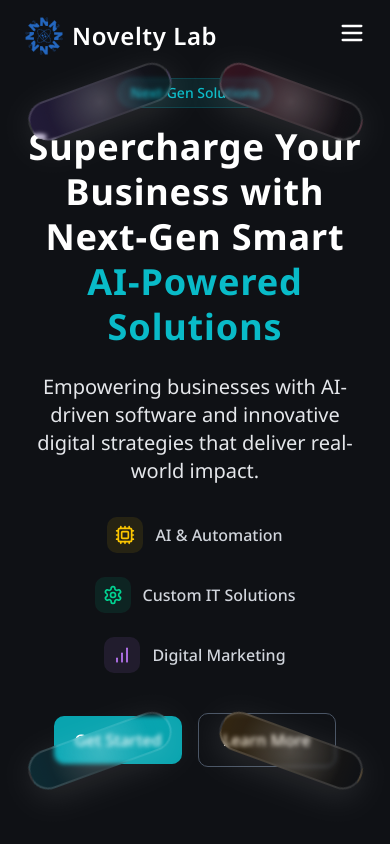
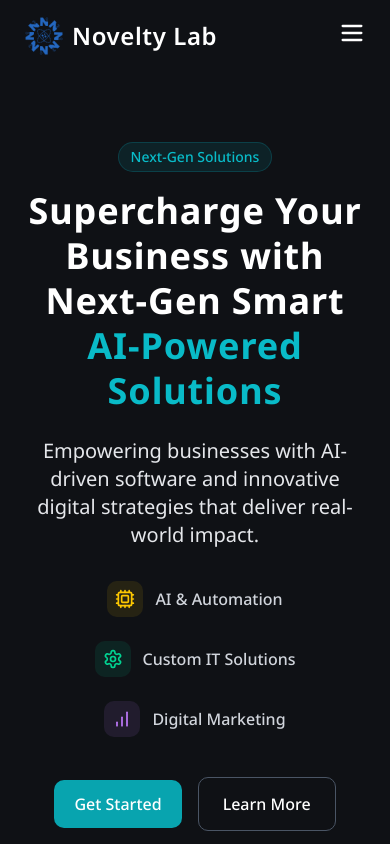
Before and after one commit to rupeshbug/novelty_lab_website, a Next.js app: page / in a window 390 px wide. Shown: the top 844 px of the page. Built offline with nearby package versions, Linux system fonts and the light colour scheme.

Commit message:
minor changes

```diff
--- a/src/app/components/HeroSection.tsx
+++ b/src/app/components/HeroSection.tsx
@@ -4,7 +4,7 @@ import { Spotlight } from "@/components/ui/spotlight";
 
 export default function Hero() {
   return (
-    <section className="relative min-h-screen flex items-center px-6 md:px-20 lg:px-40 overflow-hidden bg-[#0f1115]">
+    <section className="relative min-h-screen flex items-center mt-16 md:mt-0 px-6 py-12 md:px-20 lg:px-40 lg:py-16 overflow-hidden bg-[#0f1115]">
       <Spotlight className="z-50" size={100} />
       {/* Background Layer */}
 
--- a/src/components/ui/AnimatedBackground.tsx
+++ b/src/components/ui/AnimatedBackground.tsx
@@ -79,7 +79,7 @@ export function AnimatedBackground({ children }: { children: ReactNode }) {
       <div className="absolute inset-0 bg-gradient-to-br from-indigo-500/[0.05] via-transparent to-rose-500/[0.05] blur-3xl" />
 
       {/* Floating shapes */}
-      <div className="absolute inset-0 overflow-hidden z-30 pointer-events-none">
+      <div className="hidden md:block md:absolute inset-0 overflow-hidden z-30 pointer-events-none">
         <ElegantShape
           delay={0.5}
           width={150}
```
